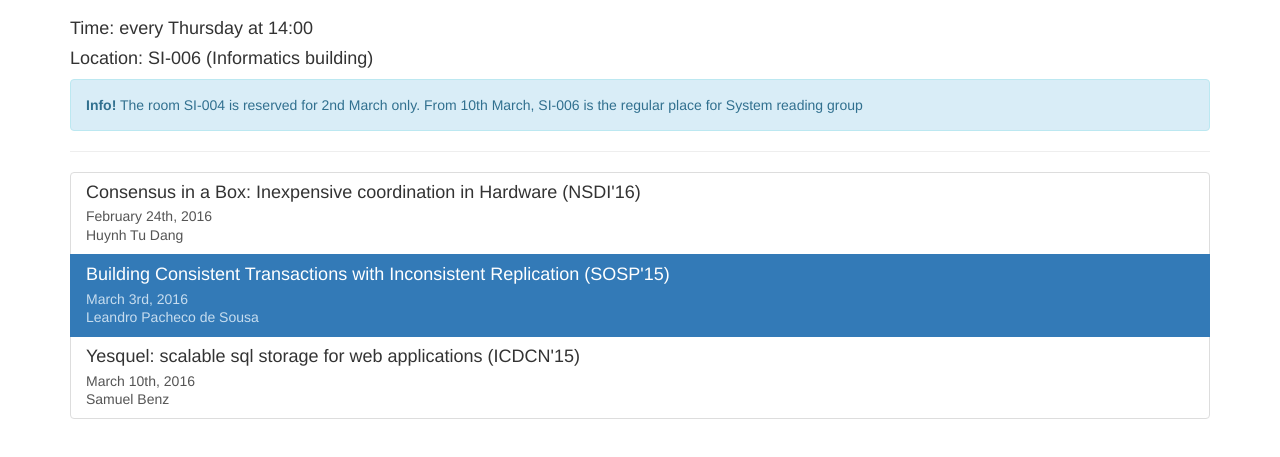
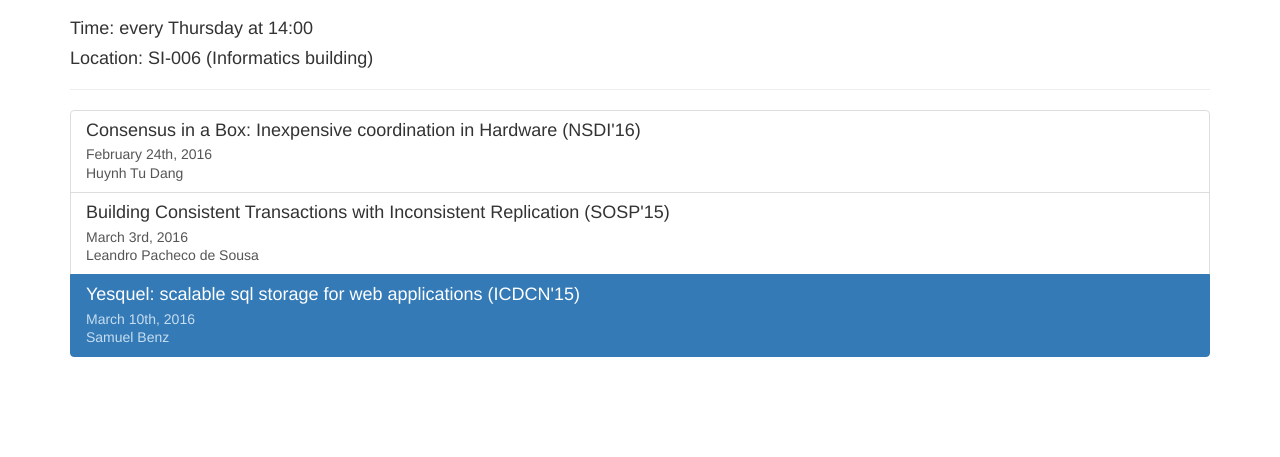
Before and after one commit to tudang/tudang.github.io, a plain HTML site: page system.html in a window 1280 px wide. Shown: the part 147-604 px from the top of the page. Drawn offline with nearby package versions, Linux system fonts and the light colour scheme.

Commit message:
disabled info

```diff
--- a/system.html
+++ b/system.html
@@ -28,9 +28,9 @@
     <hr/>
     <h4>Time: every Thursday at 14:00</h4>
     <h4>Location: SI-006 (Informatics building)</h4>
-    <div class="alert alert-info">
+<!--     <div class="alert alert-info">
       <strong>Info!</strong> The room SI-004 is reserved for 2nd March only. From 10th March, SI-006 is the regular place for System reading group
-    </div>
+    </div> -->
 
     <hr/>
   <div class="list-group">
@@ -39,12 +39,12 @@
       <p class="list-group-item-text">February 24th, 2016</p>
       <p class="list-group-item-text">Huynh Tu Dang</p>
     </a>
-    <a href="#" class="list-group-item active">
+    <a href="#" class="list-group-item">
       <h4 class="list-group-item-heading">Building Consistent Transactions with Inconsistent Replication (SOSP'15)</h4>
       <p class="list-group-item-text">March 3rd, 2016</p>
       <p class="list-group-item-text">Leandro Pacheco de Sousa</p>
     </a>
-    <a href="#" class="list-group-item">
+    <a href="#" class="list-group-item active">
       <h4 class="list-group-item-heading">Yesquel: scalable sql storage for web applications (ICDCN'15)</h4>
       <p class="list-group-item-text">March 10th, 2016</p>
       <p class="list-group-item-text">Samuel Benz</p>
```
